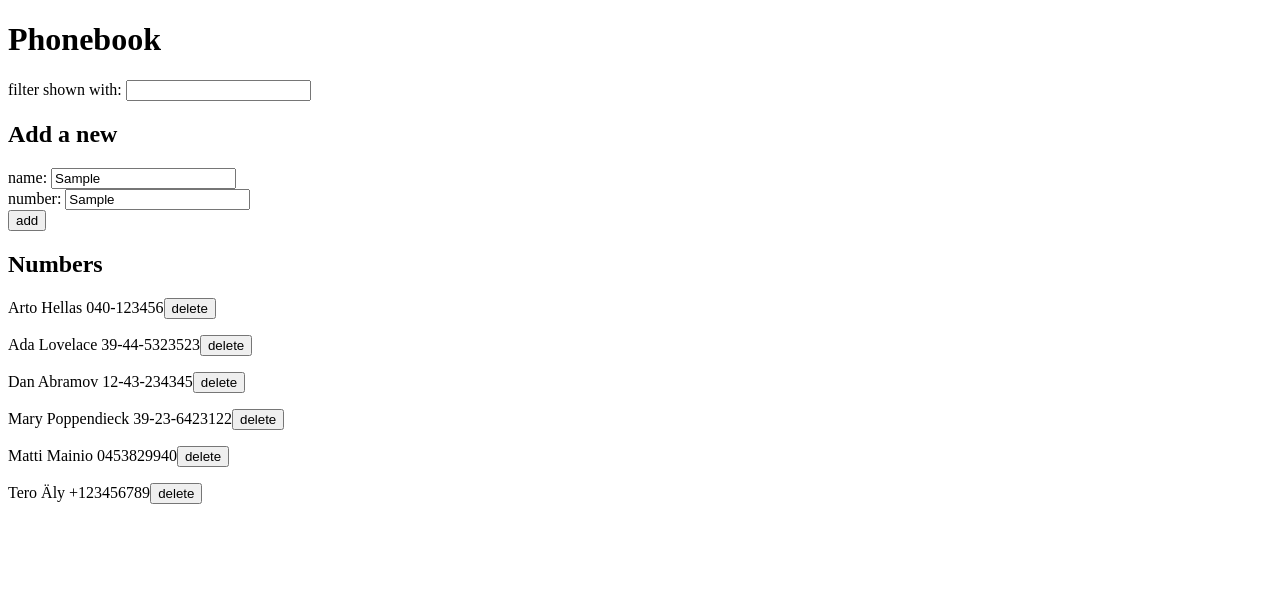
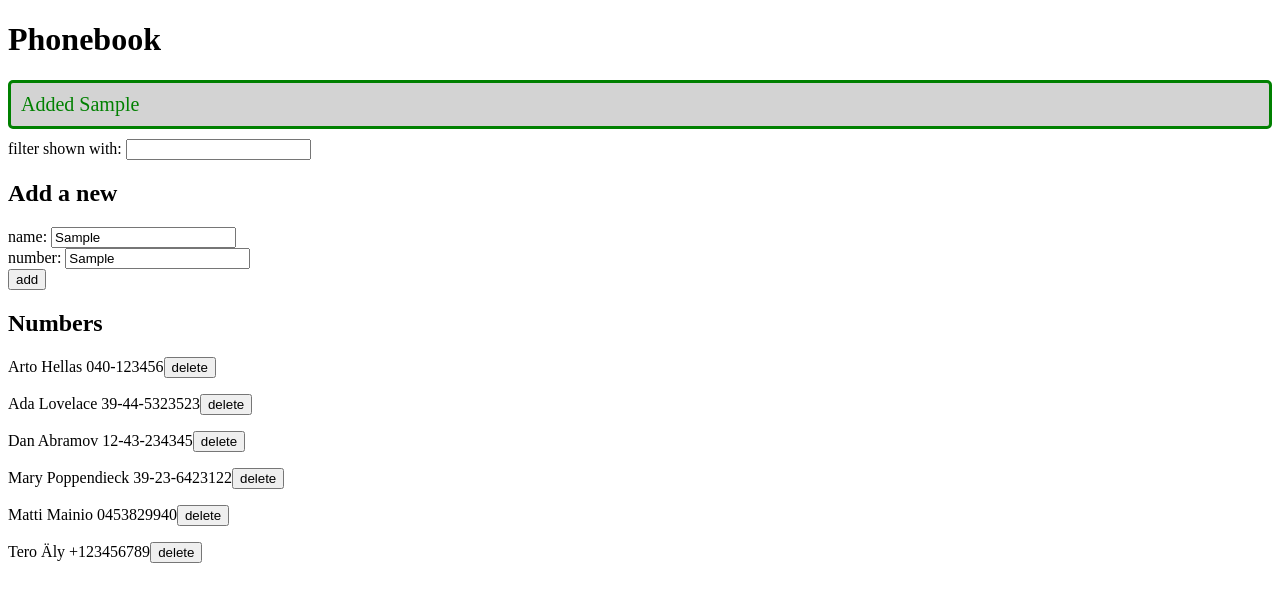
Before and after one commit to j-lpst/selainohjelmointi, a React (Vite) app in the folder part2/: page / in a window 1280 px wide. Both pictures are taken after typing "Sample", "Sample" into the empty fields and a click on the button "add". Shown: the top 602 px of the page. Built offline with nearby package versions, Linux system fonts and the light colour scheme; no server answers; data requests are answered from the project's data file.

Commit message:
part2: 2.16

```diff
--- a/part2/src/App.jsx
+++ b/part2/src/App.jsx
@@ -1,6 +1,8 @@
+import './index.css'
 import { useState, useEffect } from 'react'
 import axios from 'axios'
 import personService from './services/persons.js'
+import Notification from './components/Notification.jsx'
 
 const Filter = ({ value, onChange }) => {
   return (
@@ -68,6 +70,7 @@ const App = () => {
   const [newName, setNewName] = useState('')
   const [newNumber, setNewNumber] = useState('')
   const [newFilter, setNewFilter] = useState('')
+  const [notifyMessage, setNotifyMessage] = useState(null)
 
   useEffect(() => {
     personService
@@ -109,6 +112,13 @@ const App = () => {
           setPersons(updatedList)
           setNewName('')
           setNewNumber('')
+
+          setNotifyMessage(
+            `Changed ${newName}'s number from ${exists.number} to ${newNumber}`
+          )
+          setTimeout(() => {
+            setNotifyMessage(null)
+          }, 5000)
         })
       return
     }
@@ -126,6 +136,13 @@ const App = () => {
         setNewName('')
         setNewNumber('')
       })
+
+      setNotifyMessage(
+        `Added ${newName}`
+      )
+      setTimeout(() => {
+        setNotifyMessage(null)
+      }, 5000)
   }
 
   const deletePerson = (id) => {
@@ -138,6 +155,13 @@ const App = () => {
         .remove(id)
         .then(() => {
           setPersons(persons.filter(p => p.id !== id))
+
+          setNotifyMessage(
+            `Deleted ${person.name}`
+          )
+          setTimeout(() => {
+            setNotifyMessage(null)
+          }, 5000)
         })
     }
   }
@@ -154,6 +178,7 @@ const App = () => {
   return (
     <div>
       <h1>Phonebook</h1>
+      <Notification message={notifyMessage} />
 
       <Filter value={newFilter} onChange={handleFilterChange} />
 
--- /dev/null
+++ b/part2/src/components/Notification.jsx
@@ -0,0 +1,13 @@
+const Notification = ({ message }) => {
+  if (message === null) {
+    return null
+  }
+
+  return (
+    <div className="notify">
+      {message}
+    </div>
+  )
+}
+
+export default Notification
--- /dev/null
+++ b/part2/src/index.css
@@ -0,0 +1,9 @@
+.notify {
+  color: green;
+  background: lightgrey;
+  font-size: 20px;
+  border-style: solid;
+  border-radius: 5px;
+  padding: 10px;
+  margin-bottom: 10px;
+}
```
